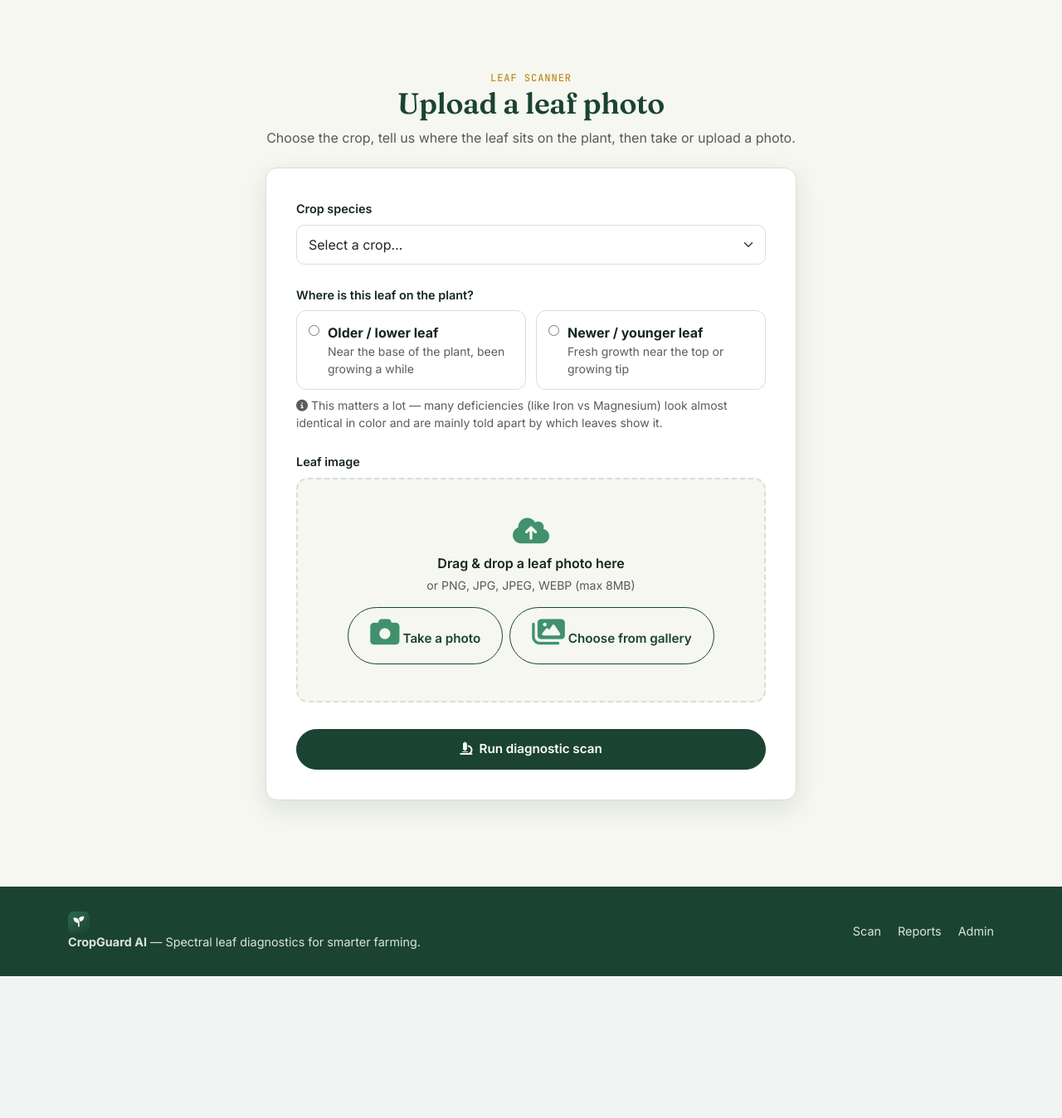
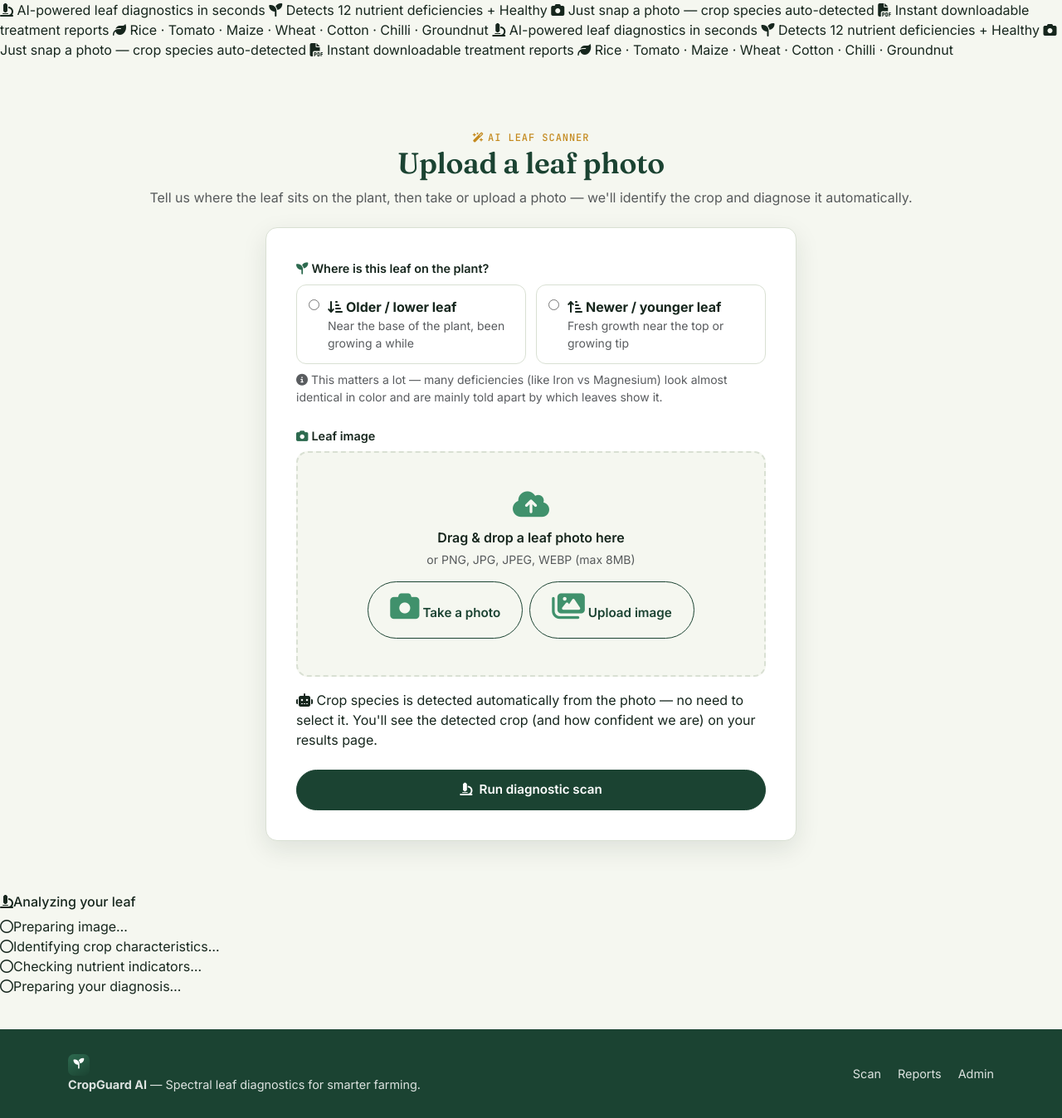
Before and after one commit to priyankaananthan/micro-project-cropguard, a Flask app: page /detect in a window 1280 px wide. Shown: the part 65-1413 px from the top of the page at 83% size. Before the commit the page ends 1242 px from the top, so only its background shows below. Run offline with Flask 3, Linux system fonts and the light colour scheme; some libraries are stand-ins or nearby versions.

Commit message:
Add files via upload

```diff
--- a/templates/base.html
+++ b/templates/base.html
@@ -23,20 +23,35 @@
       <i class="fa-solid fa-bars"></i>
     </button>
     <div class="collapse navbar-collapse cg-nav-links" id="cgNavLinks">
-      <a href="{{ url_for('index') }}">Home</a>
-      <a href="{{ url_for('detect') }}">Scan a Leaf</a>
-      <a href="{{ url_for('reports') }}">Reports</a>
-      <a href="{{ url_for('dashboard') }}">Activity</a>
+      <a href="{{ url_for('index') }}"><i class="fa-solid fa-house me-1"></i>Home</a>
+      <a href="{{ url_for('detect') }}"><i class="fa-solid fa-camera me-1"></i>Scan a Leaf</a>
+      <a href="{{ url_for('reports') }}"><i class="fa-solid fa-file-lines me-1"></i>Reports</a>
+      <a href="{{ url_for('dashboard') }}"><i class="fa-solid fa-chart-line me-1"></i>Activity</a>
       <a href="{{ url_for('admin_login') }}" class="cg-nav-admin"><i class="fa-solid fa-lock"></i> Admin</a>
     </div>
   </div>
 </nav>
 
+<div class="cg-marquee">
+  <div class="cg-marquee-track">
+    <span><i class="fa-solid fa-microscope"></i> AI-powered leaf diagnostics in seconds</span>
+    <span><i class="fa-solid fa-seedling"></i> Detects 12 nutrient deficiencies + Healthy</span>
+    <span><i class="fa-solid fa-camera"></i> Just snap a photo — crop species auto-detected</span>
+    <span><i class="fa-solid fa-file-pdf"></i> Instant downloadable treatment reports</span>
+    <span><i class="fa-solid fa-leaf"></i> Rice · Tomato · Maize · Wheat · Cotton · Chilli · Groundnut</span>
+    <span><i class="fa-solid fa-microscope"></i> AI-powered leaf diagnostics in seconds</span>
+    <span><i class="fa-solid fa-seedling"></i> Detects 12 nutrient deficiencies + Healthy</span>
+    <span><i class="fa-solid fa-camera"></i> Just snap a photo — crop species auto-detected</span>
+    <span><i class="fa-solid fa-file-pdf"></i> Instant downloadable treatment reports</span>
+    <span><i class="fa-solid fa-leaf"></i> Rice · Tomato · Maize · Wheat · Cotton · Chilli · Groundnut</span>
+  </div>
+</div>
+
 <div class="container mt-3">
   {% with messages = get_flashed_messages(with_categories=true) %}
     {% if messages %}
       {% for category, message in messages %}
-        <div class="alert alert-{{ 'danger' if category=='danger' else category }} alert-dismissible fade show cg-alert" role="alert">
+        <div class="alert alert-{{ 'danger' if category=='danger' else category }} alert-dismissible fade show cg-alert" role="alert" data-flash="{{ category }}">
           {{ message }}
           <button type="button" class="btn-close" data-bs-dismiss="alert"></button>
         </div>
--- a/templates/detect.html
+++ b/templates/detect.html
@@ -5,36 +5,26 @@
 <section class="cg-section">
   <div class="container">
     <div class="text-center mb-4">
-      <span class="cg-eyebrow">Leaf scanner</span>
+      <span class="cg-eyebrow"><i class="fa-solid fa-wand-magic-sparkles me-1"></i>AI Leaf Scanner</span>
       <h1 style="font-size:2.2rem">Upload a leaf photo</h1>
-      <p class="text-muted">Choose the crop, tell us where the leaf sits on the plant, then take or upload a photo.</p>
+      <p class="text-muted">Tell us where the leaf sits on the plant, then take or upload a photo — we'll identify the crop and diagnose it automatically.</p>
     </div>
 
-    <form class="cg-form-card" action="{{ url_for('detect') }}" method="POST" enctype="multipart/form-data" id="detectForm">
+    <form class="cg-form-card" action="{{ url_for('detect') }}" method="POST" enctype="multipart/form-data" id="detectForm" novalidate>
       <div class="mb-4">
-        <label class="form-label">Crop species</label>
-        <select class="form-select" name="crop_type" required>
-          <option value="" disabled selected>Select a crop…</option>
-          {% for crop in crops %}
-          <option value="{{ crop }}">{{ crop }}</option>
-          {% endfor %}
-        </select>
-      </div>
-
-      <div class="mb-4">
-        <label class="form-label">Where is this leaf on the plant?</label>
+        <label class="form-label"><i class="fa-solid fa-seedling me-1" style="color:var(--leaf)"></i>Where is this leaf on the plant?</label>
         <div class="cg-leaf-position-options">
           <label class="cg-radio-card">
             <input type="radio" name="leaf_position" value="old" required>
             <div>
-              <strong>Older / lower leaf</strong>
+              <strong><i class="fa-solid fa-arrow-down-short-wide me-1"></i>Older / lower leaf</strong>
               <span class="text-muted small d-block">Near the base of the plant, been growing a while</span>
             </div>
           </label>
           <label class="cg-radio-card">
             <input type="radio" name="leaf_position" value="young">
             <div>
-              <strong>Newer / younger leaf</strong>
+              <strong><i class="fa-solid fa-arrow-up-short-wide me-1"></i>Newer / younger leaf</strong>
               <span class="text-muted small d-block">Fresh growth near the top or growing tip</span>
             </div>
           </label>
@@ -43,31 +33,64 @@
       </div>
 
       <div class="mb-3">
-        <label class="form-label">Leaf image</label>
-        <div class="cg-dropzone" id="dropzone">
-          <i class="fa-solid fa-cloud-arrow-up"></i>
-          <p class="mb-1 fw-semibold" id="dropzoneText">Drag & drop a leaf photo here</p>
-          <p class="text-muted small mb-3">or PNG, JPG, JPEG, WEBP (max 8MB)</p>
-          <div class="d-flex gap-2 justify-content-center flex-wrap" onclick="event.stopPropagation()">
-            <button type="button" class="btn btn-cg-outline btn-sm" id="takePhotoBtn"><i class="fa-solid fa-camera me-1"></i>Take a photo</button>
-            <button type="button" class="btn btn-cg-outline btn-sm" id="chooseGalleryBtn"><i class="fa-solid fa-images me-1"></i>Choose from gallery</button>
+        <label class="form-label" id="leafImageLabel"><i class="fa-solid fa-camera me-1" style="color:var(--leaf)"></i>Leaf image</label>
+        <div class="cg-dropzone" id="dropzone" role="button" tabindex="0" aria-labelledby="leafImageLabel">
+
+          <div id="dropzoneInner">
+            <i class="fa-solid fa-cloud-arrow-up" aria-hidden="true"></i>
+            <p class="mb-1 fw-semibold" id="dropzoneText">Drag & drop a leaf photo here</p>
+            <p class="text-muted small mb-3">or PNG, JPG, JPEG, WEBP (max 8MB)</p>
+            <div class="d-flex gap-2 justify-content-center flex-wrap" onclick="event.stopPropagation()">
+              <button type="button" class="btn btn-cg-outline btn-sm" id="takePhotoBtn" aria-label="Take a photo using your camera"><i class="fa-solid fa-camera me-1"></i>Take a photo</button>
+              <button type="button" class="btn btn-cg-outline btn-sm" id="chooseGalleryBtn" aria-label="Choose an image from your device"><i class="fa-solid fa-images me-1"></i>Upload image</button>
+            </div>
           </div>
-          <input type="file" name="leaf_image" id="leafImage" accept=".png,.jpg,.jpeg,.webp" hidden required>
+
+          <div id="previewWrap" style="display:none">
+            <div class="cg-preview-card" onclick="event.stopPropagation()">
+              <img id="previewImg" src="" alt="Selected leaf photo preview">
+              <div class="cg-preview-meta">
+                <div class="cg-preview-name"><i class="fa-solid fa-circle-check"></i><span id="previewName"></span></div>
+                <div class="cg-preview-size" id="previewSize"></div>
+                <div class="cg-preview-actions">
+                  <button type="button" id="changeImageBtn"><i class="fa-solid fa-arrows-rotate me-1"></i>Change</button>
+                  <button type="button" id="removeImageBtn" class="cg-remove"><i class="fa-solid fa-xmark me-1"></i>Remove</button>
+                </div>
+              </div>
+            </div>
+          </div>
+
+          <input type="file" name="leaf_image" id="leafImage" accept=".png,.jpg,.jpeg,.webp" hidden required aria-required="true">
           <input type="file" id="cameraInput" accept="image/*" capture="environment" hidden>
           <input type="file" id="galleryInput" accept=".png,.jpg,.jpeg,.webp" hidden>
         </div>
-        <div id="previewWrap" class="mt-3 text-center" style="display:none">
-          <img id="previewImg" src="" alt="Preview" style="max-height:220px;border-radius:12px;border:1px solid var(--line)">
-        </div>
       </div>
 
-      <button type="submit" class="btn btn-cg-primary w-100 mt-3" id="submitBtn">
+      <div class="cg-autodetect-note mb-3">
+        <i class="fa-solid fa-robot" aria-hidden="true"></i>
+        <span>Crop species is detected automatically from the photo — no need to select it. You'll see the detected crop (and how confident we are) on your results page.</span>
+      </div>
+
+      <button type="submit" class="btn btn-cg-primary w-100 mt-2" id="submitBtn">
         <i class="fa-solid fa-microscope me-2"></i>Run diagnostic scan
       </button>
     </form>
   </div>
 </section>
 
+<!-- Analysis progress overlay: shown only for the real duration of the
+     server request. Removed automatically when the browser navigates to
+     the results page (or stays visible if an error redirects back). -->
+<div class="cg-analyzing-overlay" id="analyzingOverlay" role="status" aria-live="polite">
+  <div class="cg-analyzing-card">
+    <h6><i class="fa-solid fa-microscope"></i>Analyzing your leaf</h6>
+    <div class="cg-step" data-step="1"><span class="cg-step-icon"><i class="fa-regular fa-circle"></i></span>Preparing image…</div>
+    <div class="cg-step" data-step="2"><span class="cg-step-icon"><i class="fa-regular fa-circle"></i></span>Identifying crop characteristics…</div>
+    <div class="cg-step" data-step="3"><span class="cg-step-icon"><i class="fa-regular fa-circle"></i></span>Checking nutrient indicators…</div>
+    <div class="cg-step" data-step="4"><span class="cg-step-icon"><i class="fa-regular fa-circle"></i></span>Preparing your diagnosis…</div>
+  </div>
+</div>
+
 {% endblock %}
 
 {% block extra_scripts %}
```
Also changed, not shown: templates/reports.html (+4 -4 lines), templates/results.html (+35 -7 lines).
